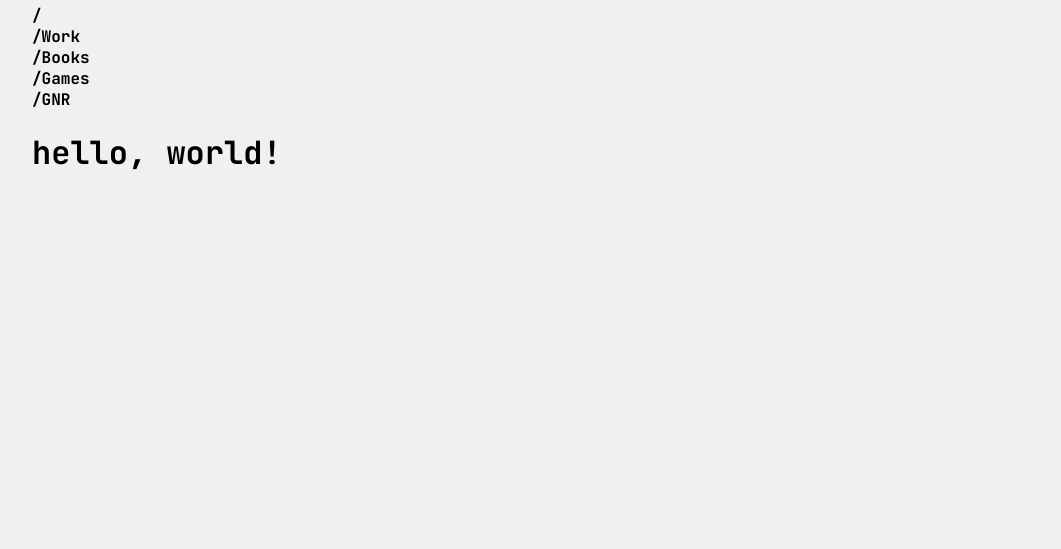
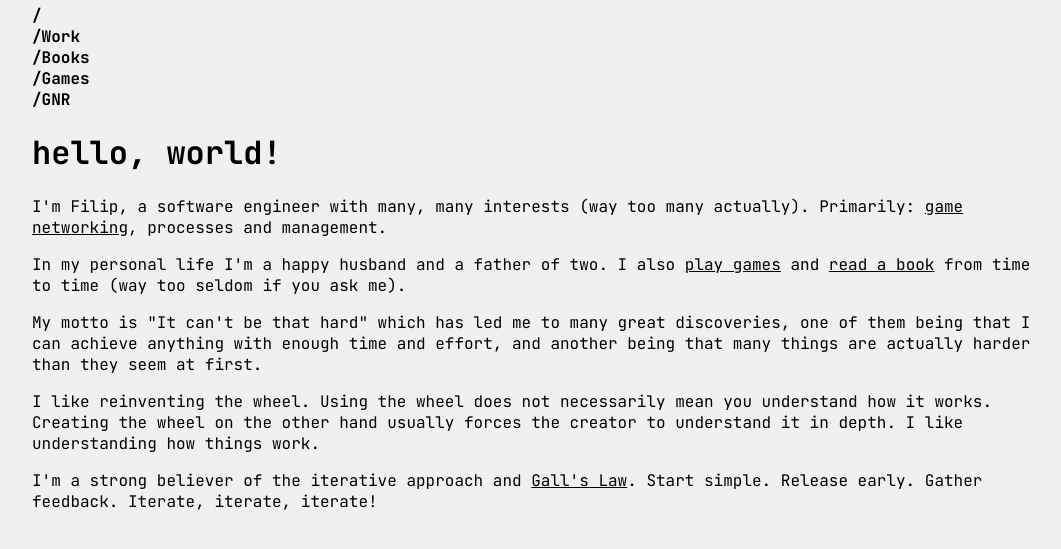
Before and after one commit to radwan92/radwan92.github.io, a Jekyll site: the page built from index.html, in a window 1280 px wide. Shown: the top 549 px of the page, without its empty margins (96-1157 px from the left). Built offline with Jekyll 4.4.1, drawn with Linux system fonts in a browser that asks for light colours.

Commit message:
data: updated home (about me)

```diff
--- a/index.html
+++ b/index.html
@@ -3,3 +3,13 @@ title: Home
 ---
 
 <h1>hello, world!</h1>
+
+<p>I'm Filip, a software engineer with many, many interests (way too many actually). Primarily: <u><a href="/game-networking/resources.html">game networking</a></u>, processes and management.</p>
+
+<p>In my personal life I'm a happy husband and a father of two. I also <u><a href="/games.html">play games</a></u> and <u><a href="/books.html">read a book</a></u> from time to time (way too seldom if you ask me).</p>
+
+<p>My motto is "It can't be that hard" which has led me to many great discoveries, one of them being that I can achieve anything with enough time and effort, and another being that many things are actually harder than they seem at first.</p>
+
+<p>I like reinventing the wheel. Using the wheel does not necessarily mean you understand how it works. Creating the wheel on the other hand usually forces the creator to understand it in depth. I like understanding how things work.</p>
+
+<p>I'm a strong believer of the iterative approach and <u><a href="https://www.laws-of-software.com/laws/gall/">Gall's Law</a></u>. Start simple. Release early. Gather feedback. Iterate, iterate, iterate!</p>
```
